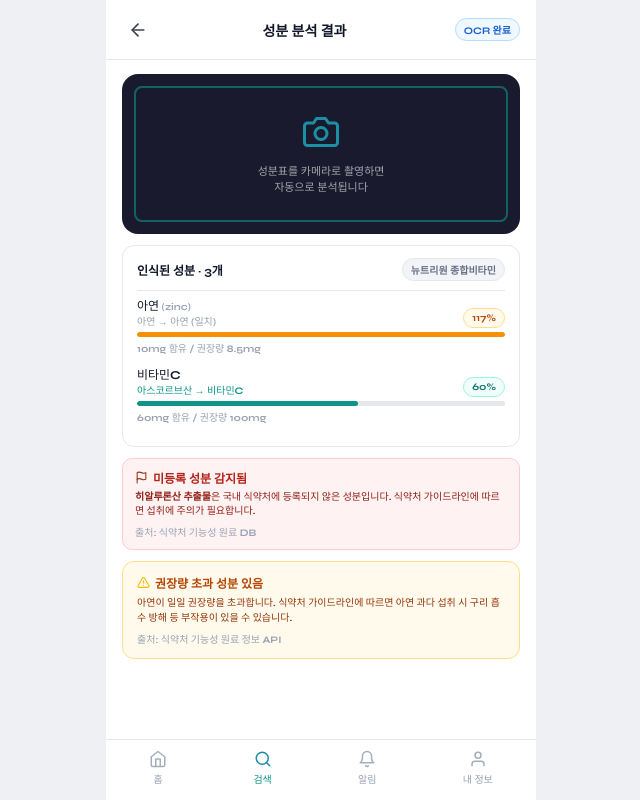
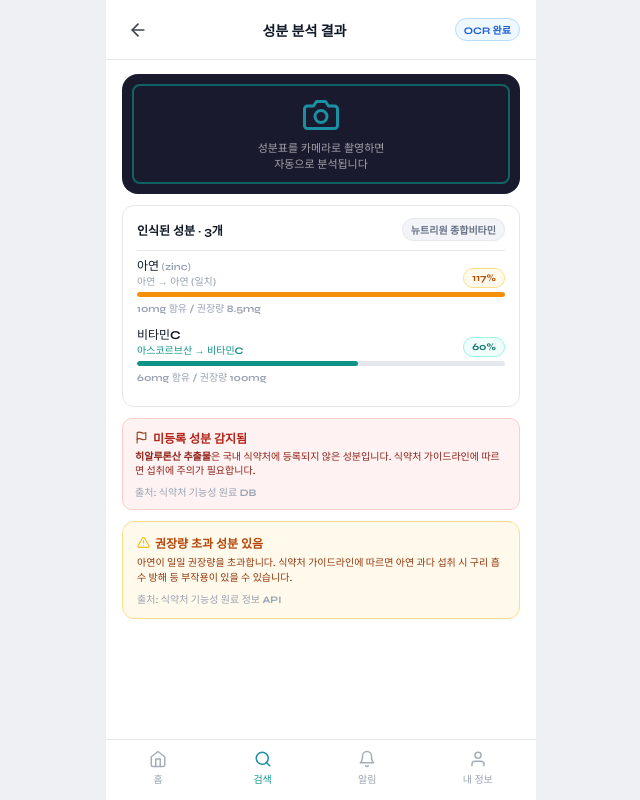
Before and after one commit to LikeLionIdeathon3/FE, a React (Vite) app: page /scan in a window 1280 px wide. Shown: the whole page, without its empty margins (319-959 px from the left). Built offline with nearby package versions, Linux system fonts and the light colour scheme.

Commit message:
Style: 카메라 영역 레이아웃 수정

```diff
--- a/src/index.css
+++ b/src/index.css
@@ -568,7 +568,7 @@ svg.ic {
 .camera-view {
   background: #1a1a2e;
   border-radius: 16px;
-  height: 160px;
+  height: 120px;
   display: flex;
   align-items: center;
   justify-content: center;
@@ -578,7 +578,7 @@ svg.ic {
 .camera-view::before {
   content: '';
   position: absolute;
-  inset: 12px;
+  inset: 10px;
   border: 2px solid rgba(13,148,136,0.6);
   border-radius: 8px;
   z-index: 0;
@@ -587,9 +587,10 @@ svg.ic {
   display: flex;
   flex-direction: column;
   align-items: center;
-  gap: 12px;
+  justify-content: center;
+  gap: 6px;
   position: relative;
   z-index: 1;
-  padding: 20px;
+  padding: 14px;
 }
 .camera-view p { font-size: 11px; color: rgba(255,255,255,0.6); text-align: center; }
```
